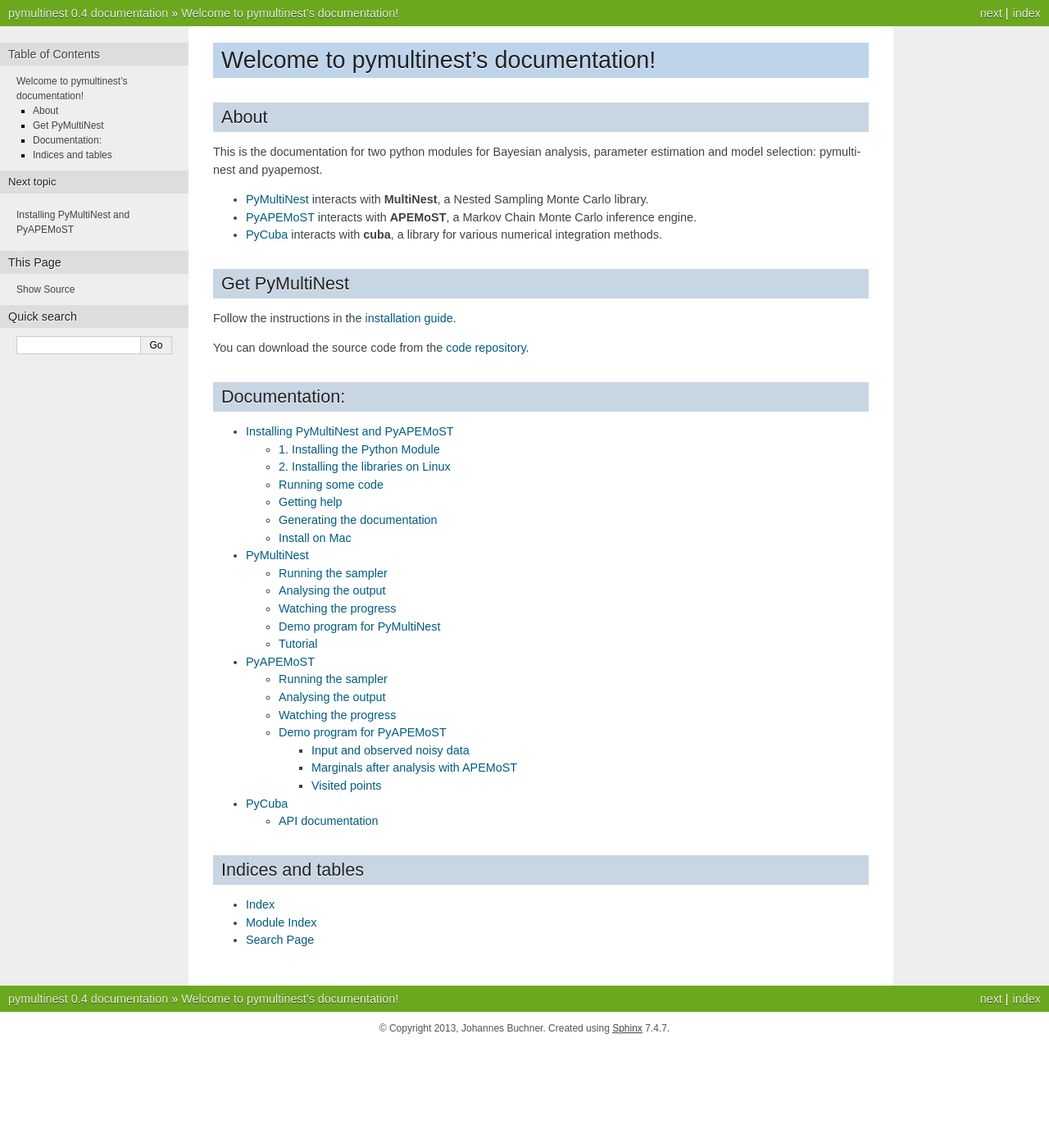
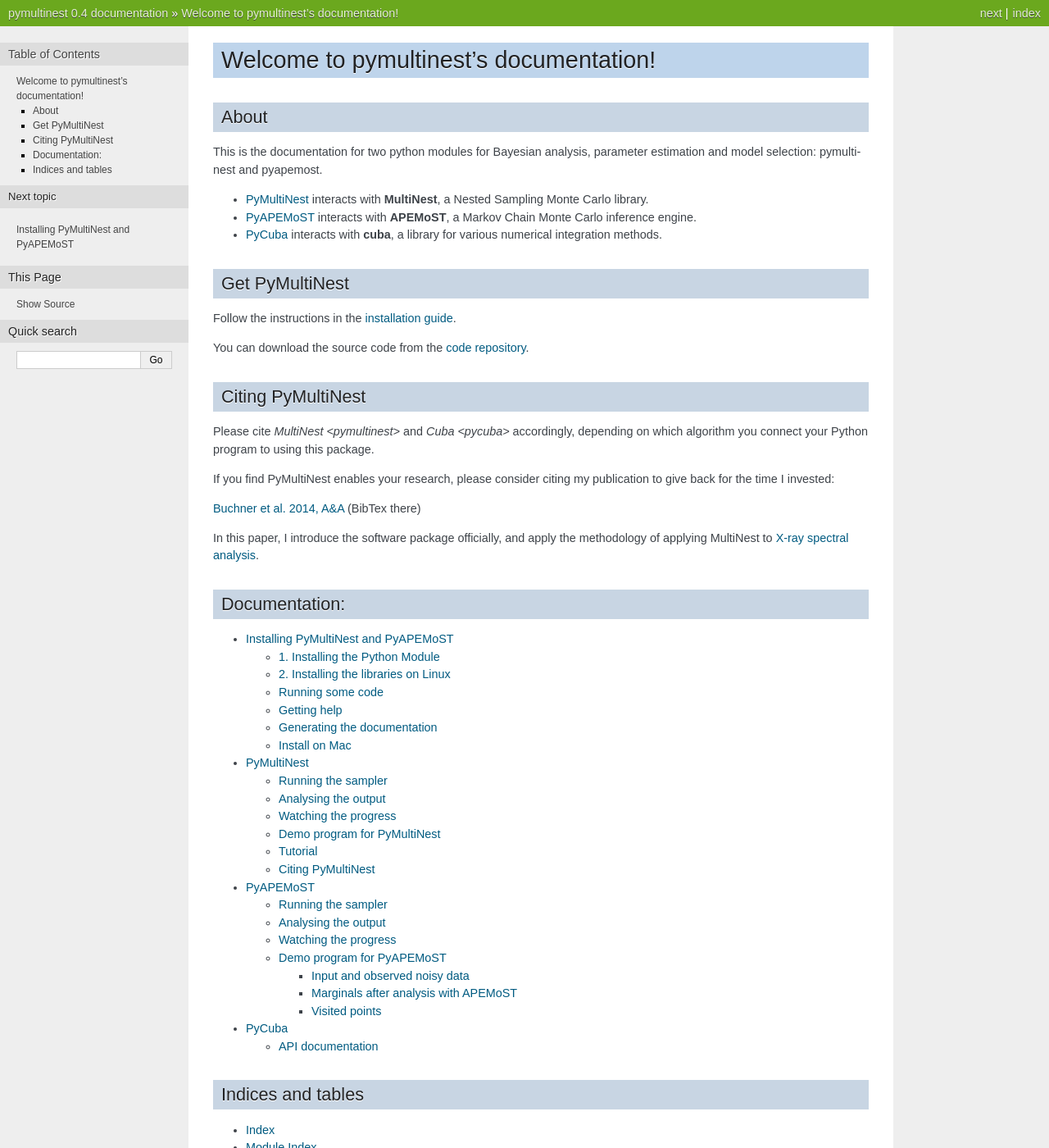
Before and after one commit to JohannesBuchner/PyMultiNest, a Sphinx documentation site: the page built from doc/index.rst, in a window 1280 px wide and 1400 px high. Shown: the whole window at 82% size. Built offline with Sphinx 7.4.7, drawn with Linux system fonts in a browser that asks for light colours.

Commit message:
Some doc on citing

```diff
--- a/doc/index.rst
+++ b/doc/index.rst
@@ -23,6 +23,21 @@
 
 You can download the source code from the `code repository <https://github.com/JohannesBuchner/PyMultiNest>`_.
 
+Citing PyMultiNest
+-------------------------------
+
+Please cite `MultiNest <pymultinest>` and `Cuba <pycuba>` accordingly,
+depending on which algorithm you connect your Python program to using this package.
+
+If you find PyMultiNest enables your research, please consider citing my
+publication to give back for the time I invested:
+
+`Buchner et al. 2014, A&A <http://www.aanda.org/articles/aa/abs/2014/04/aa22971-13/aa22971-13.html>`_ (BibTex there)
+
+In this paper, I introduce the software package officially, and apply the methodology of applying MultiNest
+to `X-ray spectral analysis <https://github.com/JohannesBuchner/BXA>`_.
+
+
 Documentation:
 -------------------------------
 
--- a/doc/pycuba.rst
+++ b/doc/pycuba.rst
@@ -4,7 +4,7 @@
 Cuba is a library for multidimensional numerical integration.
 The `manual <https://github.com/JohannesBuchner/cuba/raw/master/cuba.pdf>`_
 in `Cuba <http://www.feynarts.de/cuba/>`_ is helpful as a reference.
-In particular, avoid parallelization by setting CUBACORES=1.
+In particular, avoid parallelization by setting the environment variable CUBACORES=1.
 
 The algorithms available are
 
```
Also changed, not shown: doc/pymultinest.rst (+17 -1 lines).
